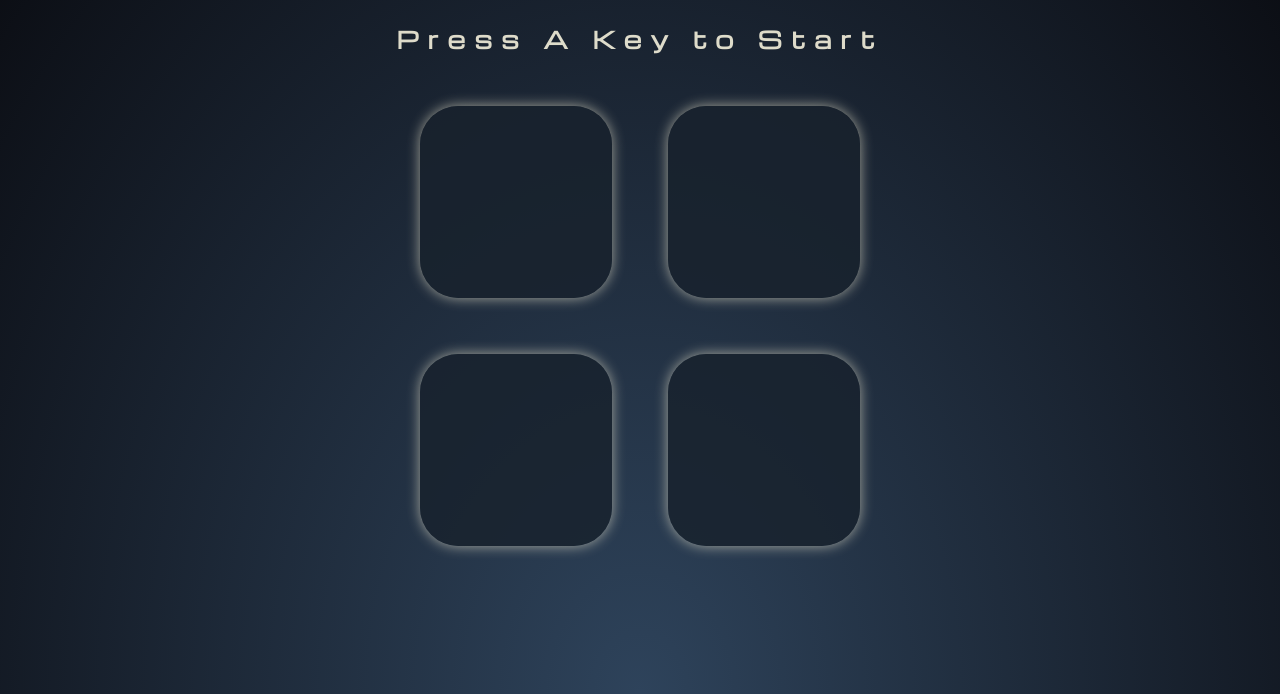
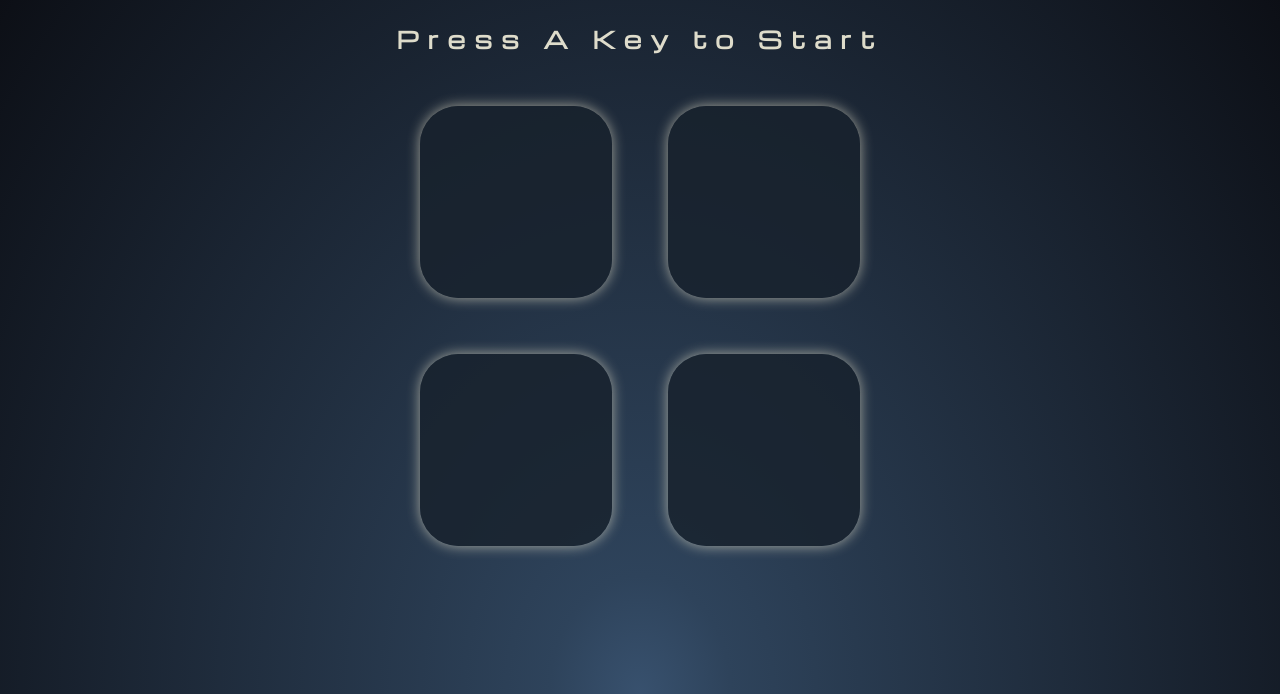
Before and after one commit to mindychxn/Simon-Game, a plain HTML site: page index.html in a window 1280 px wide. Shown: the part 140-834 px from the top of the page. Drawn offline with nearby package versions, Linux system fonts and the light colour scheme.

Commit message:
Changed background gradient

```diff
--- a/css/styles.css
+++ b/css/styles.css
@@ -1,6 +1,6 @@
 body {
   text-align: center;
-  background: radial-gradient(ellipse at bottom, #2e435b 0%, #090a0f 100%);
+  background: radial-gradient(ellipse at bottom, #38516e 0%, #2e435b 10%, #090a0f 100%);
   height: 100vh;
 }
 
```
